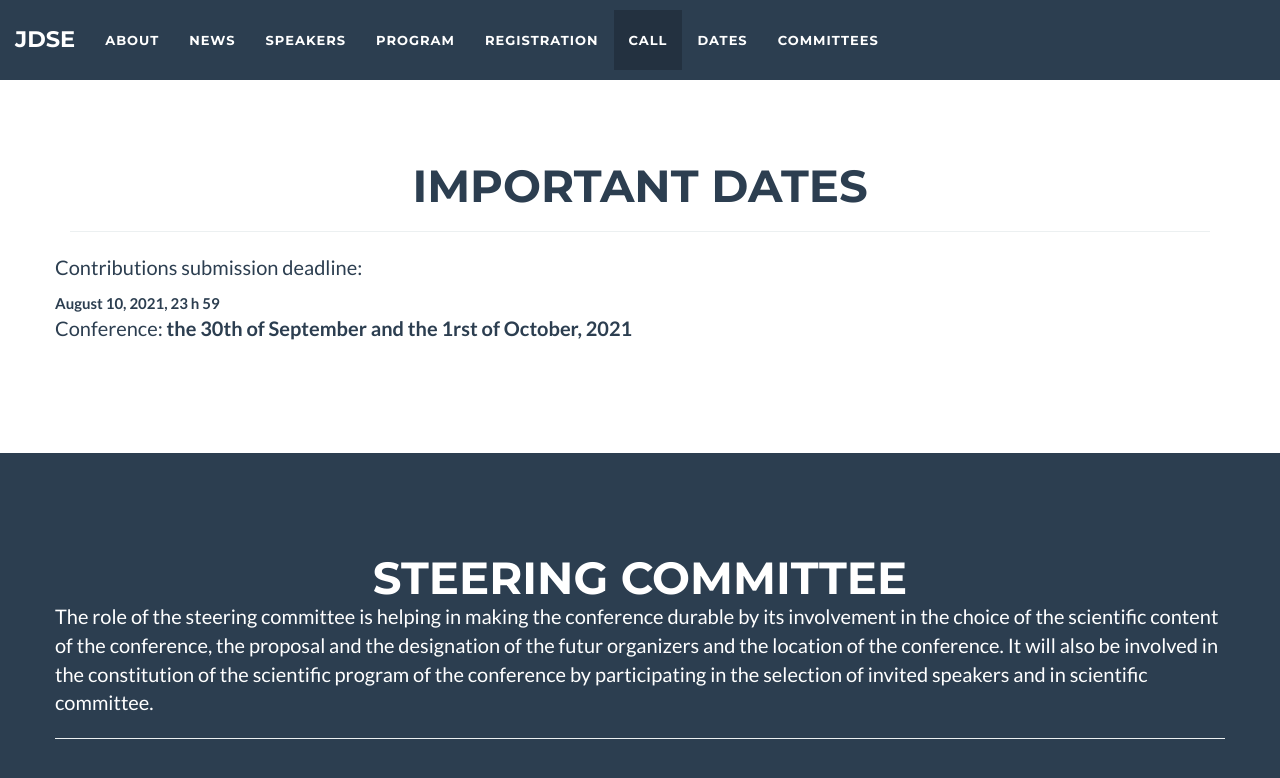
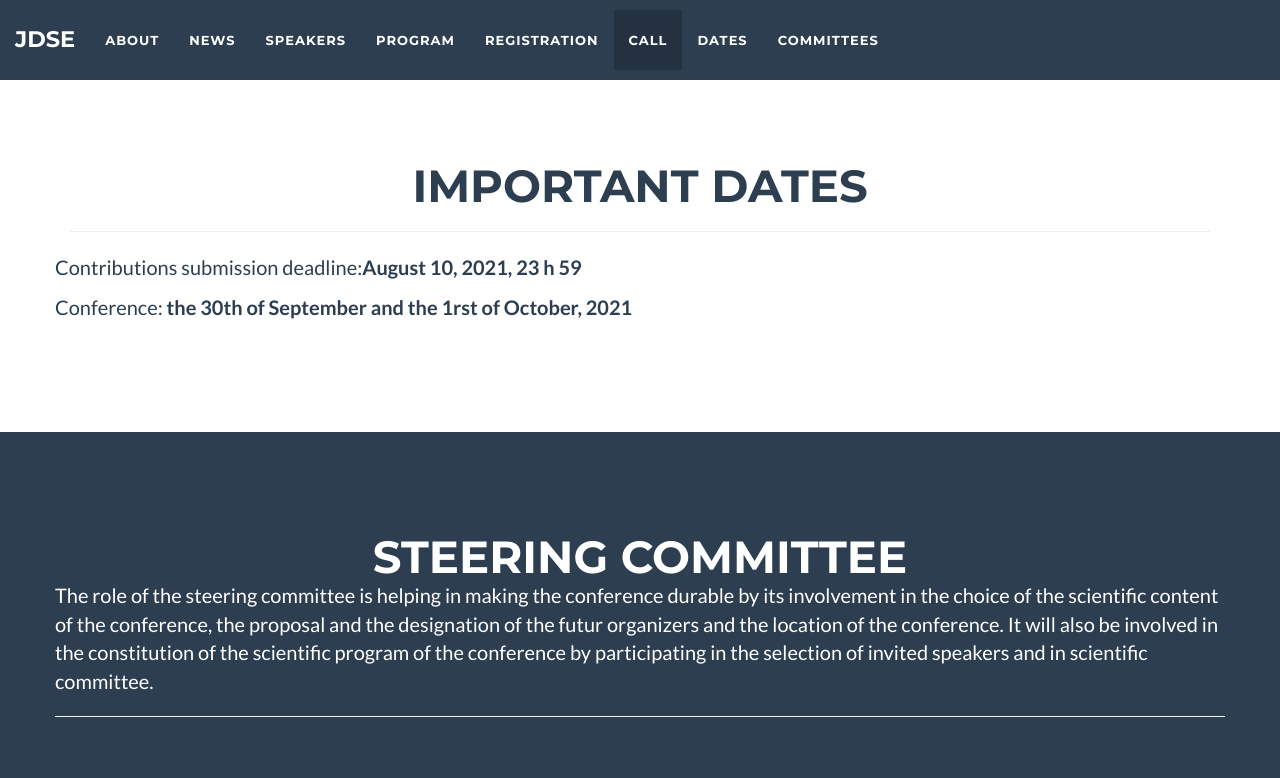
Before and after one commit to jdse-paris/JDSEAUT2021, a Jekyll site: the page built from index.html, in a window 1280 px wide and 900 px high, scrolled down 5048 px. Shown: the top 778 px of the window. Built offline with Jekyll 4.4.1, drawn with Linux system fonts in a browser that asks for light colours.

```diff
--- a/_includes/dates.html
+++ b/_includes/dates.html
@@ -8,7 +8,7 @@
                 </div>
             </div>
             <div class="row">
-		    <p>Contributions submission deadline:</p> <b>August 10, 2021, 23 h 59</b>
+		    <p>Contributions submission deadline:<b>August 10, 2021, 23 h 59</b></p>
               <p>Conference: <b>the 30th of September and the 1rst of October, 2021</b></p>
             </div>
         </div>
```
